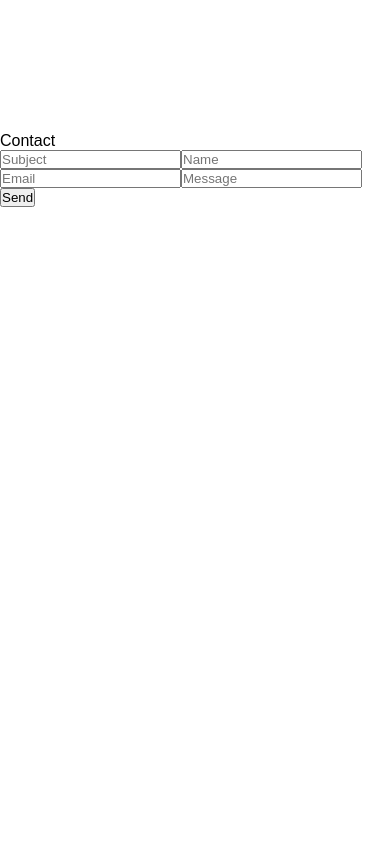
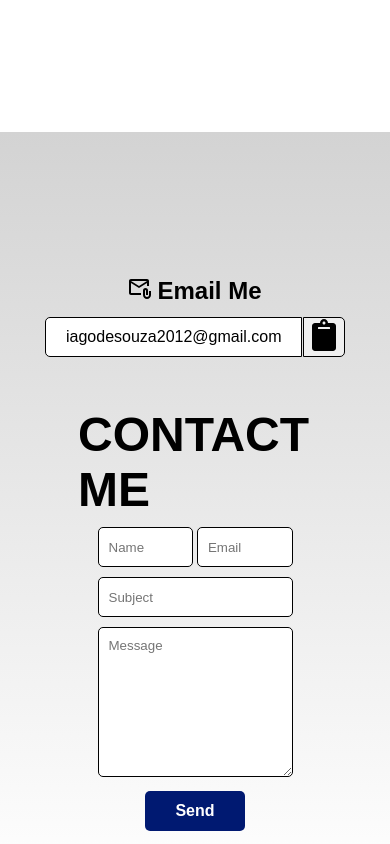
Before and after one commit to iagoslopes/Portifolio, a React (Vite) app in the folder portifolio/: page / in a window 390 px wide. Shown: the part 2400-3244 px from the top of the page. Built offline with nearby package versions, Linux system fonts and the light colour scheme.

Commit message:
Criando e estilizando o contact, sem responsividade

```diff
--- a/portifolio/src/Pages/Contact/Contact.jsx
+++ b/portifolio/src/Pages/Contact/Contact.jsx
@@ -1,7 +1,36 @@
 import React, { useState } from "react";
 import emailjs from "@emailjs/browser";
+import copy from "copy-to-clipboard";
+import { FaClipboard, FaClipboardCheck } from "react-icons/fa";
+import { MdOutlineAttachEmail } from "react-icons/md";
+import "./contact.css";
 
 function Contact() {
+    const [emailCopied, setEmailCopied] = useState(false);
+    const [emailSpanClass, setEmailSpanClass] = useState('');
+    const copyText = 'iagodesouza2012@gmail.com';
+
+    const handleEmailCopy = () => {
+        //Função para copiar o texto
+        copy(copyText);
+
+        //Adiciona a classe ao <span> ao copiar o e-mail
+        setEmailSpanClass('email-copied');
+
+        //Reverte a classe após 0.5 segundos
+        setTimeout(() => {
+            setEmailSpanClass('');
+        }, 500);
+
+        //Atualiza o estado para refletir que o e-mail foi copiado
+        setEmailCopied(true);
+
+        //Reverte o estado após 2 segundos
+        setTimeout(() => {
+            setEmailCopied(false);
+        }, 2000);
+    };
+
     const [contact, setContact] = useState({
         subject: "",
         name: "",
@@ -28,7 +57,7 @@ function Contact() {
             )
             .then((res) => {
 
-                console.log("SUCCESS!", res.status, res.text);
+                alert("Message sent successfully! I will contact you soon.");
 
                 setContact({
                     subject: "",
@@ -47,18 +76,28 @@ function Contact() {
 
     return (
         <section id="contact">
+            <div className='EmailCopy'>
+                <h2><span><MdOutlineAttachEmail /></span><p>Email Me</p></h2>
+                <div className="Email">
+                    <span className={emailSpanClass}>
+                        {copyText}
+                    </span>
+                    <button
+                        onClick={handleEmailCopy}
+                        disabled={emailCopied}
+                    >
+                        {emailCopied ? <FaClipboardCheck size={32} /> : <FaClipboard size={32} />}
+                    </button>
+                </div>
+            </div>
+
+            <div className="title-contact">
+                <h2>Contact me</h2>
+            </div>
+
             <form onSubmit={handleSubmit}>
-                <p>Contact</p>
 
-                <input
-                    type="text"
-                    required
-                    autoComplete="none"
-                    placeholder="Subject"
-                    name="subject"
-                    value={contact.subject}
-                    onChange={handleChange}
-                />
+                <div className="form1">
                     <input
                         type="text"
                         required
@@ -77,7 +116,20 @@ function Contact() {
                         value={contact.email}
                         onChange={handleChange}
                     />
+                </div>
+                <div className="form2">
                     <input
+                        type="text"
+                        required
+                        autoComplete="none"
+                        placeholder="Subject"
+                        name="subject"
+                        value={contact.subject}
+                        onChange={handleChange}
+                    />
+                </div>
+                <div className="form3">
+                    <textarea
                         type="text"
                         required
                         autoComplete="none"
@@ -86,6 +138,7 @@ function Contact() {
                         value={contact.message}
                         onChange={handleChange}
                     />
+                </div>
                 <button>Send</button>
             </form>
         </section>
--- /dev/null
+++ b/portifolio/src/Pages/Contact/contact.css
@@ -0,0 +1,138 @@
+#contact {
+    display: flex;
+    justify-content: center;
+    align-items: center;
+    flex-direction: column;
+    background-image: linear-gradient(lightgray 0%, white 90%);
+}
+
+.EmailCopy {
+    display: flex;
+    flex-direction: column;
+    align-items: center;
+    gap: 10px;
+}
+
+.EmailCopy h2 {
+    display: flex;
+    gap: 5px;
+}
+
+.Email {
+    display: flex;
+    width: 300px;
+    gap: 1px;
+}
+
+.EmailCopy .Email span {
+    color: black;
+    background-color: white;
+    padding: 10px 20px;
+    border: 1px solid black;
+    border-bottom-left-radius: 5px;
+    border-top-left-radius: 5px;
+    text-align: center;
+}
+
+.email-copied {
+    animation: blink 0.7s ease-out;
+}
+
+@keyframes blink {
+    50% {
+        background-color: #001971;
+    }
+}
+
+.EmailCopy .Email button {
+    width: 100%;
+    color: black;
+    border: 1px solid black;
+    cursor: pointer;
+    font-size: 1em;
+    font-weight: bold;
+    border-bottom-right-radius: 5px;
+    border-top-right-radius: 5px;
+}
+
+.title-contact {
+    display: flex;
+    width: 60vw;
+    position: relative;
+    font-size: 2em;
+    font-weight: bold;
+    margin: 50px 0 10px 0;
+}
+
+.title-contact h2 {
+    text-transform: uppercase;
+}
+
+form {
+    display: flex;
+    width: 50vw;
+    flex-direction: column;
+    align-items: center;
+    gap: 10px;
+}
+
+form input,
+form textarea {
+    border: 1px solid black;
+    padding: 10px;
+    border-radius: 5px;
+}
+
+form input:hover,
+form textarea:hover {
+    border: none;
+    border-bottom: 2px solid black;
+}
+
+form .form1 {
+    display: flex;
+    width: 100%;
+    justify-content: space-between;
+}
+
+form .form1 input {
+    width: 49%;
+    height: 40px;
+}
+
+form .form2 {
+    display: flex;
+    width: 100%;
+}
+
+form .form2 input {
+    width: 100%;
+    height: 40px;
+}
+
+form .form3 textarea {
+    width: 100%;
+    min-width: 50vw;
+    max-width: 50vw;
+    height: 150px;
+    min-height: 150px;
+    max-height: 500px;
+}
+
+form button {
+    width: 100px;
+    height: 40px;
+    background-color: #001971;
+    color: white;
+    border: none;
+    border-radius: 5px;
+    font-size: 1em;
+    font-weight: bold;
+    transition: background-color 0.5s ease-out;
+}
+
+form button:hover {
+    cursor: pointer;
+    background: black;
+    color: white;
+}
```
Lines whose indentation alone changed are shown as unchanged.
